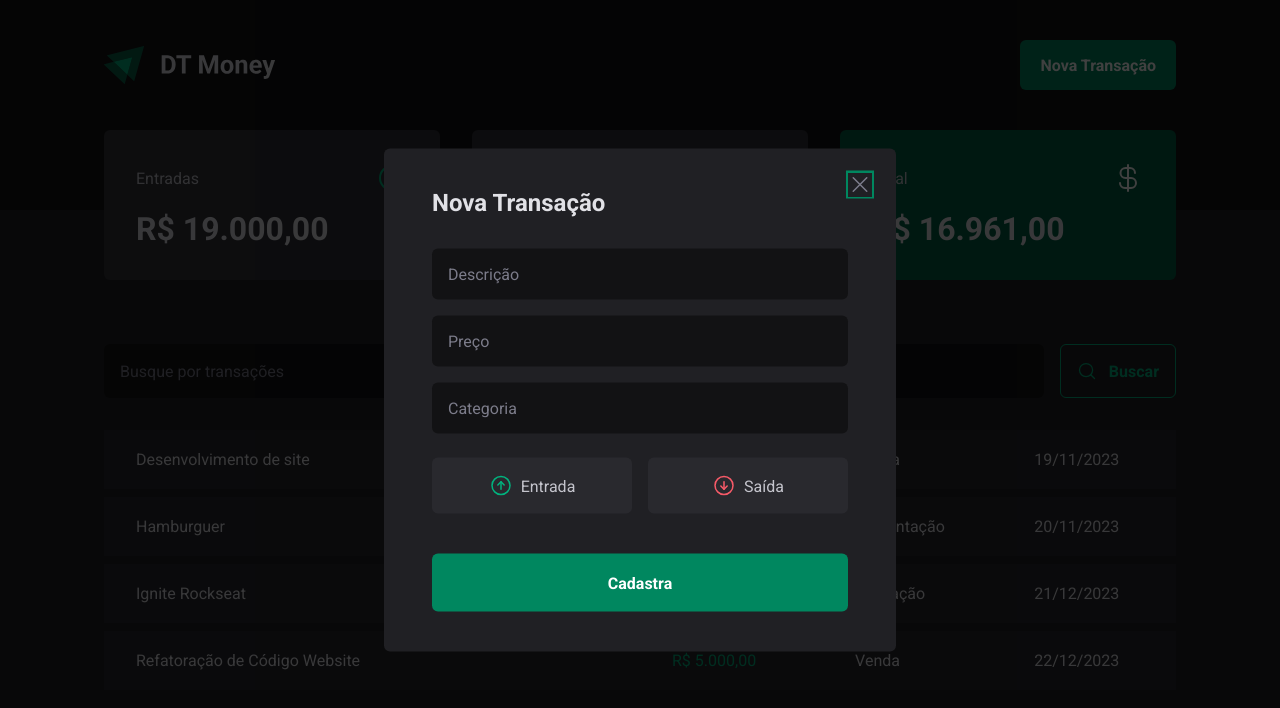
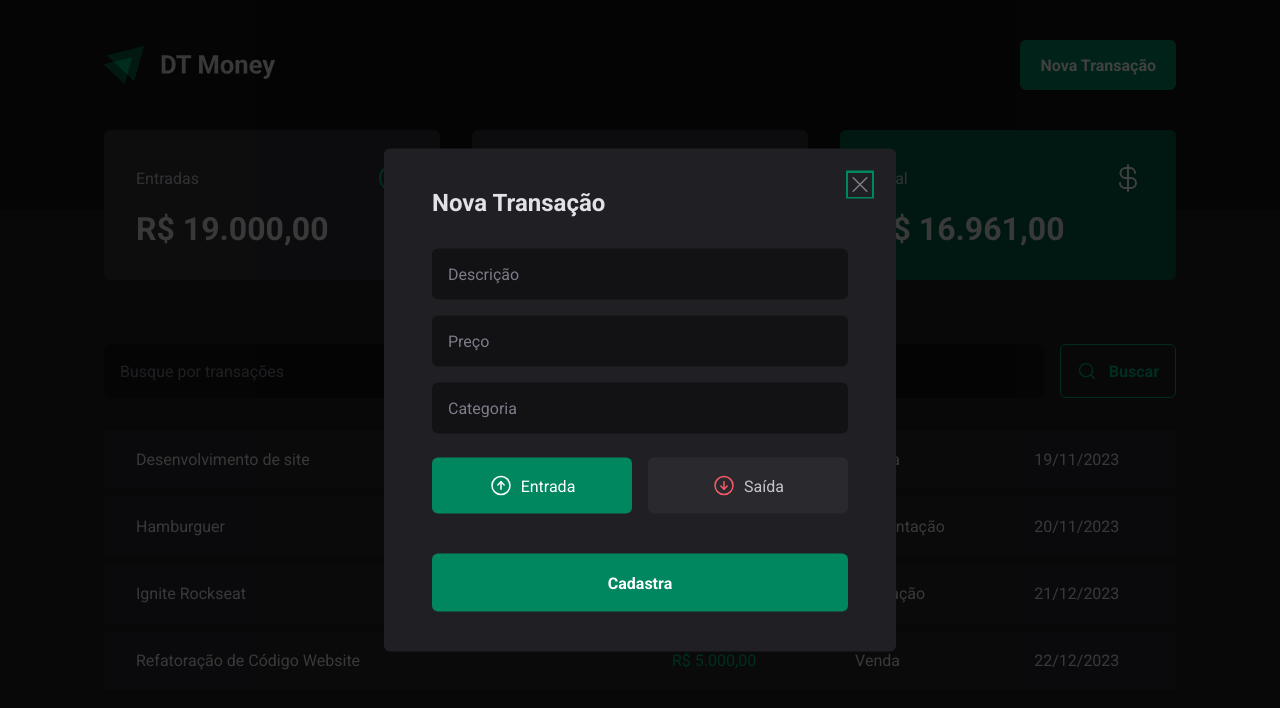
Before and after one commit to ghiberti85/ignite-dt-money, a React (Vite) app: page / in a window 1280 px wide. Both pictures are taken after a click on the button "Nova Transação". Shown: the top 708 px of the page. Built offline with nearby package versions, Linux system fonts and the light colour scheme; data requests are answered from the project's data file.

Commit message:
Controlled Components

```diff
--- a/src/components/NewTransactionModal/index.tsx
+++ b/src/components/NewTransactionModal/index.tsx
@@ -4,24 +4,28 @@
 import * as Dialog from "@radix-ui/react-dialog";
 import * as z from 'zod';
 import { zodResolver } from "@hookform/resolvers/zod";
-import { useForm } from "react-hook-form";
+import { Controller, useForm } from "react-hook-form";
 
 const newTransactionFormSchema = z.object({
     description: z.string(),
     price: z.number(),
     category: z.string(),
-    //type: z.enum(['income', 'outcome']),
+    type: z.enum(['income', 'outcome']),
 })
 
 type NewTransactionFormInputs = z.infer<typeof newTransactionFormSchema>;
 
 export function NewTransactionModal () {
     const {
+        control,
         register,
         handleSubmit,
         formState: { isSubmitting }
     } = useForm<NewTransactionFormInputs>({
         resolver: zodResolver(newTransactionFormSchema),
+        defaultValues: {
+            type: 'income'
+        }
     })
 
     async function handleCreateNewTransaction(data: NewTransactionFormInputs) {
@@ -59,7 +63,15 @@
                         {...register('category')}
                     />
 
-                    <TransactionType>
+                    <Controller
+                        control={control}
+                        name="type"
+                        render={({ field }) => {
+                            return (
+                                <TransactionType
+                                    onValueChange={field.onChange}
+                                    value={field.value}
+                                >
                                     <TransactionTypeButton variant="income" value="income">
                                         <ArrowCircleUp size={24} />
                                         Entrada
@@ -70,6 +82,9 @@
                                         Saída
                                     </TransactionTypeButton>
                                 </TransactionType>
+                            )
+                        }}
+                    />
 
                     <button type="submit" disabled={isSubmitting}>
                         Cadastra
```
Lines whose indentation alone changed are shown as unchanged.
